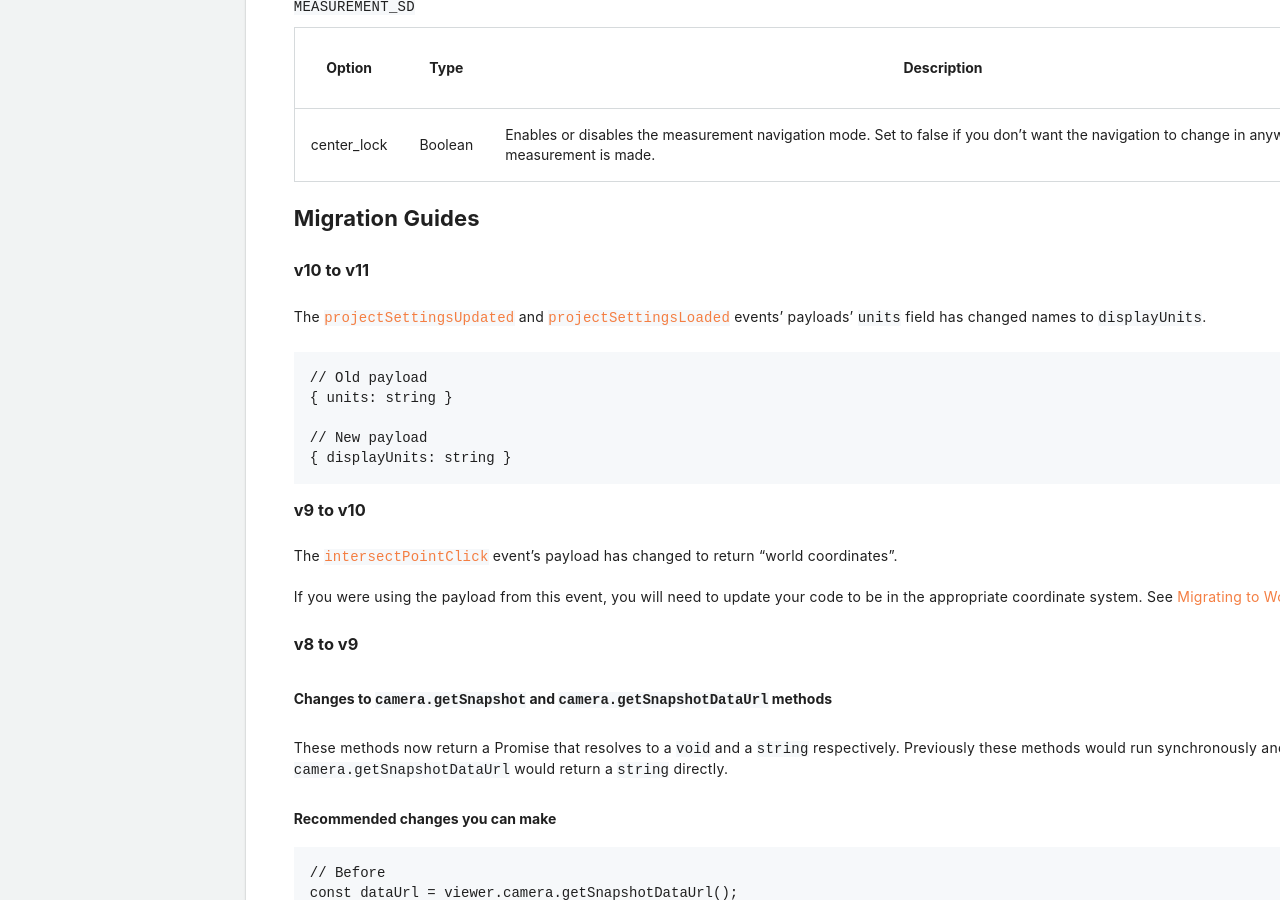
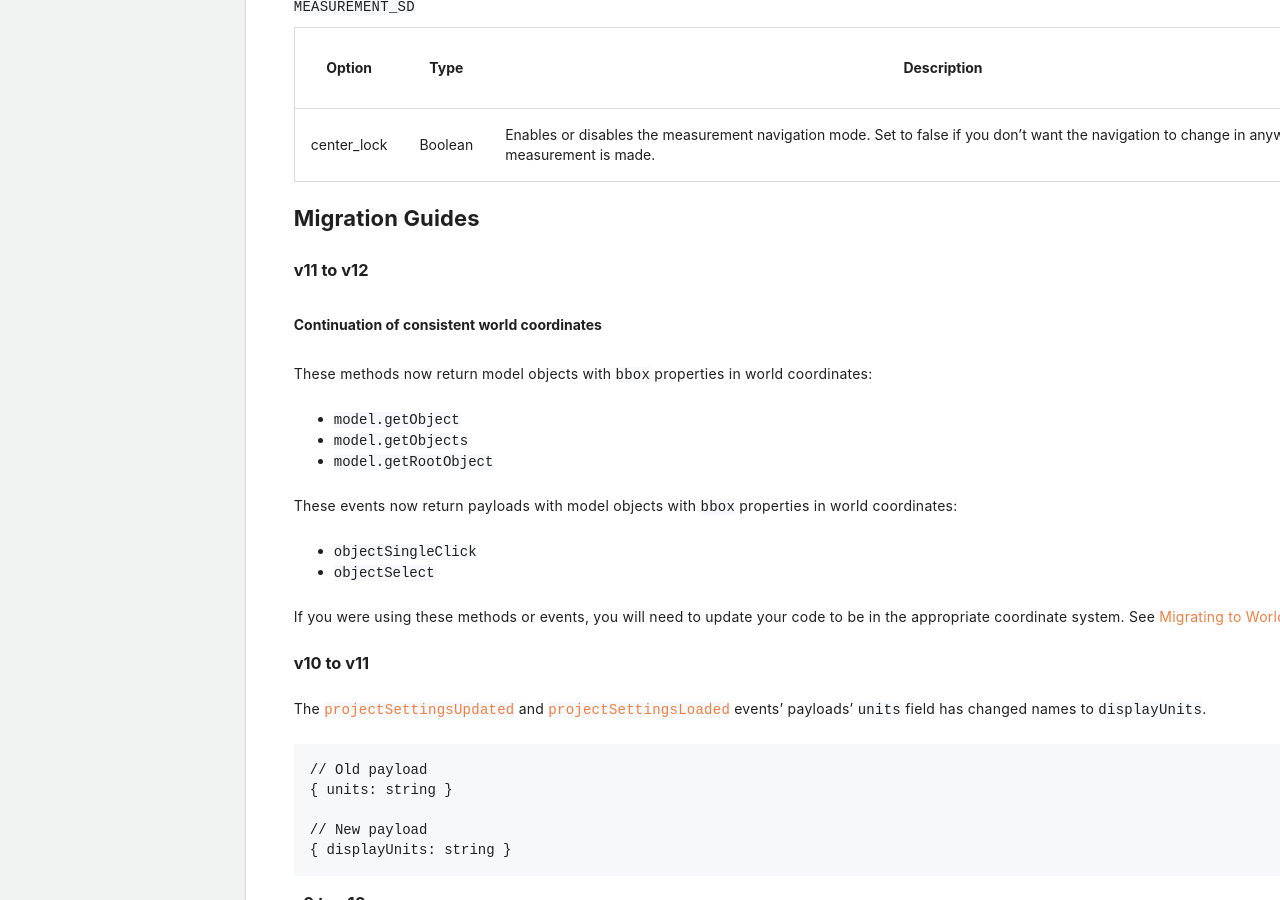
Before and after one commit to procore/documentation, a Jekyll site: the page built from bim_webviewer/bim_web_viewer.md, in a window 1280 px wide and 900 px high, scrolled down 81834 px. Built offline with Jekyll 4.4.1, drawn with Linux system fonts in a browser that asks for light colours; comment, search, counter and statistics services are not loaded.

Commit message:
Add migration guide on bboxes for methods/events

```diff
--- a/bim_webviewer/bim_web_viewer.md
+++ b/bim_webviewer/bim_web_viewer.md
@@ -3872,6 +3872,25 @@ The one addition we've made is the `unit` field. If the `unit` is not present, w
 <p class="heading-link-container">
   <a class="heading-link" href="#migration-guides"></a>
 </p>
+
+### v11 to v12
+
+<p class="heading-link-container">
+  <a class="heading-link" href="#v11-to-v12"></a>
+</p>
+
+#### Continuation of consistent world coordinates
+
+These methods now return model objects with `bbox` properties in world coordinates:
+- `model.getObject`
+- `model.getObjects`
+- `model.getRootObject`
+
+These events now return payloads with model objects with `bbox` properties in world coordinates:
+- `objectSingleClick`
+- `objectSelect`
+
+If you were using these methods or events, you will need to update your code to be in the appropriate coordinate system. See [Migrating to World Coordinates](#migrating-to-world-coordinates)
 
 ### v10 to v11
 
```
